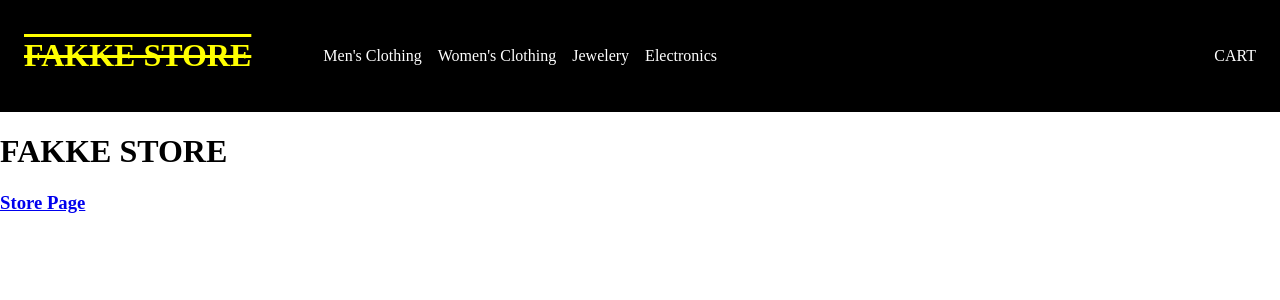
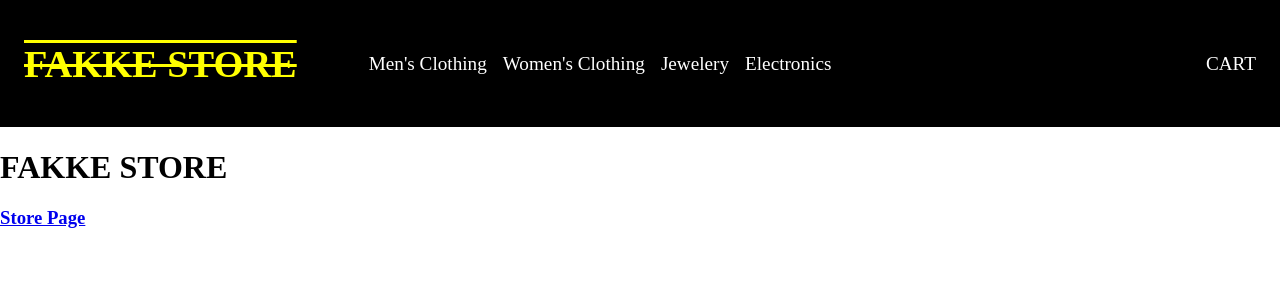
Before and after one commit to Meeran-Tofiq/shopping-cart, a React (Vite) app: page / in a window 1280 px wide. Shown: the top 300 px of the page. Built offline with nearby package versions, Linux system fonts and the light colour scheme.

Commit message:
Style category underline to transition into view

```diff
--- a/src/Header/Header.module.css
+++ b/src/Header/Header.module.css
@@ -1,10 +1,12 @@
 .header {
 	display: flex;
 	gap: 2rem;
+	padding: 1rem 1.5rem;
+	align-items: center;
+
 	background-color: black;
 	color: white;
-	padding: 1rem 1.5rem;
-	align-items: center;
+	font-size: larger;
 }
 
 .header a {
@@ -33,10 +35,16 @@
 
 .header li {
 	all: unset;
+	text-decoration: underline 0.1rem rgba(255, 255, 255, 0);
+	text-underline-offset: 0.4rem;
+	transition: text-decoration-color 200ms ease-in-out;
+}
+
+.header li:hover {
+	text-decoration-color: white;
 }
 
 .header li.active {
-	text-decoration: underline;
 	text-decoration-color: white;
 }
 
```
